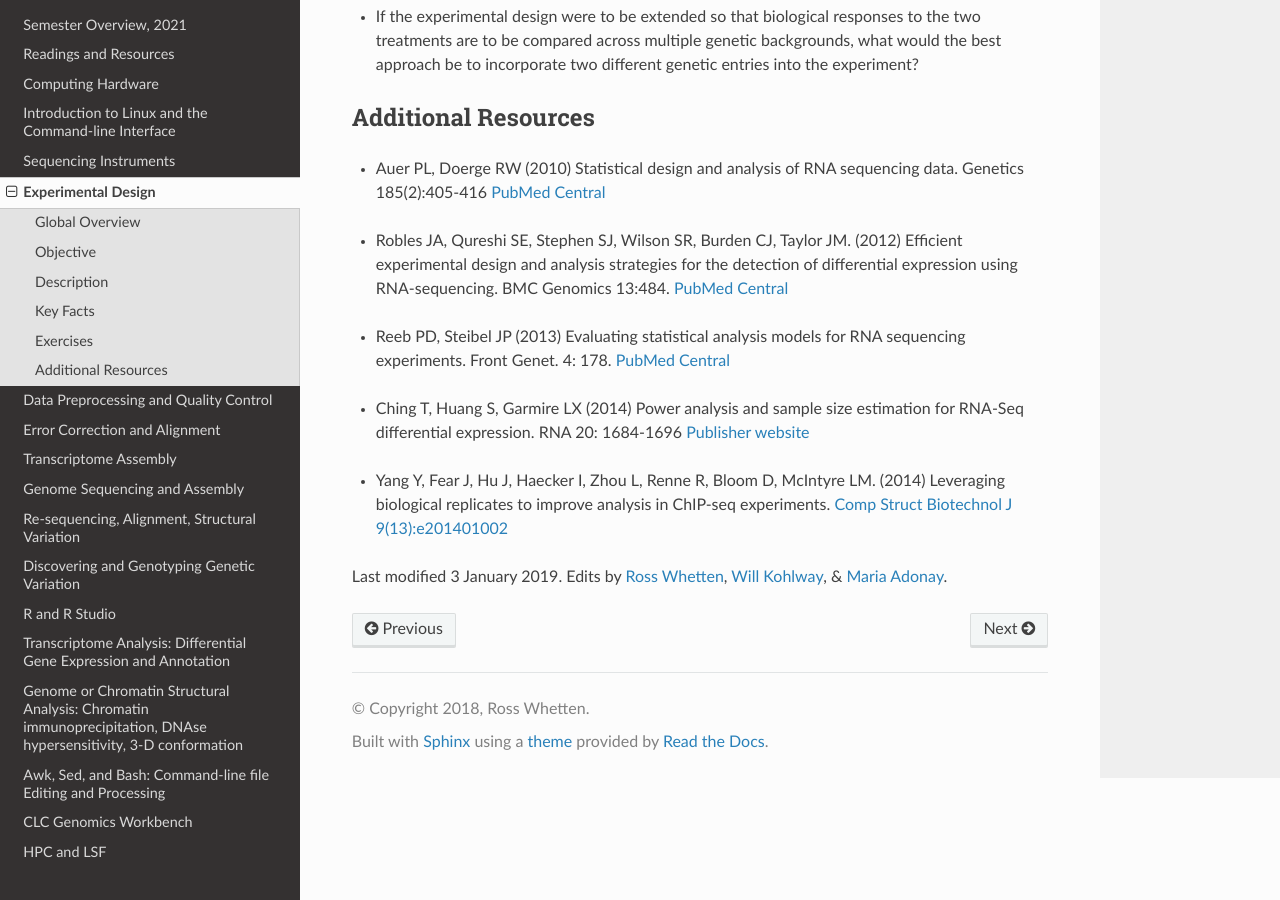
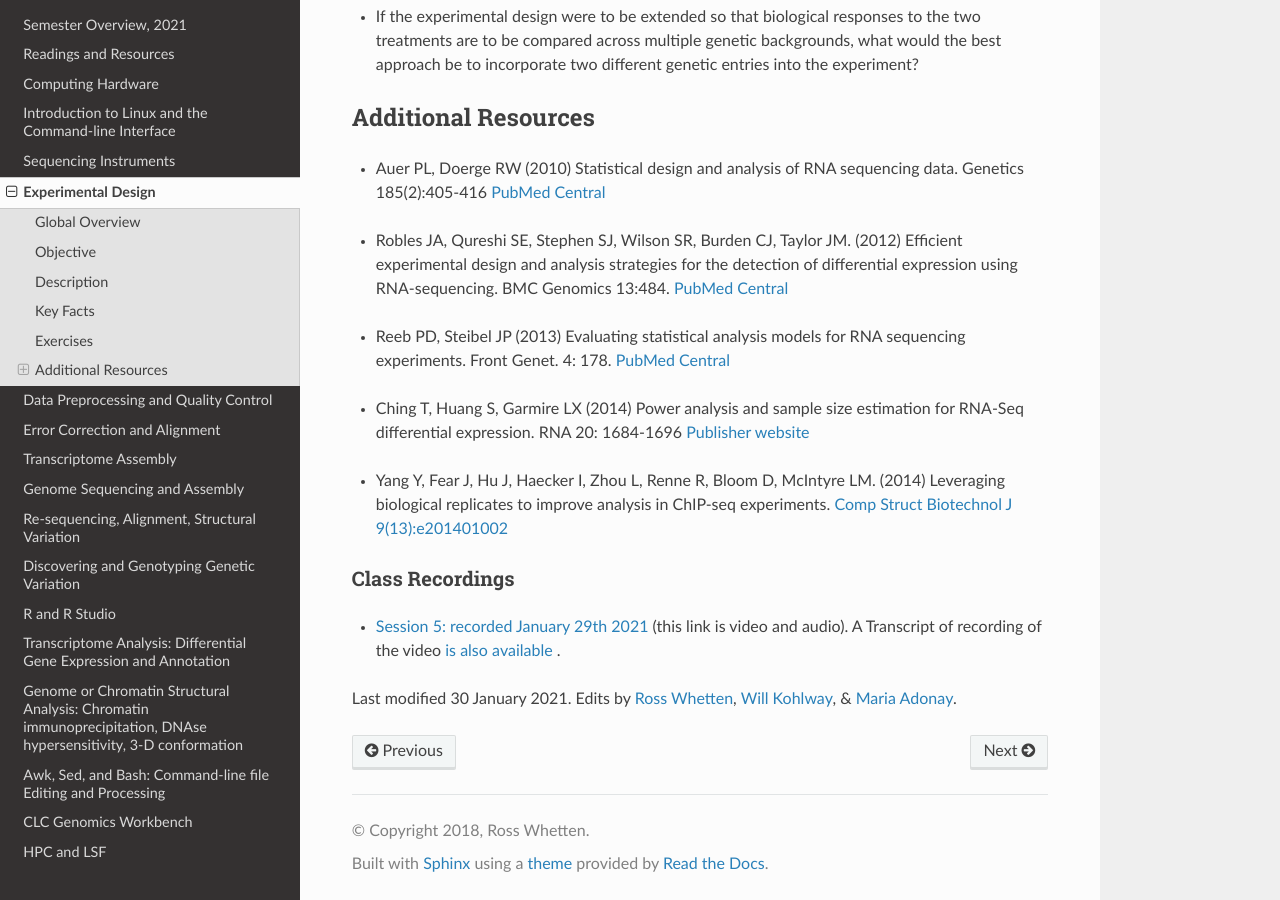
Before and after one commit to rwhetten/DeepSeqAnalysis, a Sphinx documentation site: the page built from docs/source/experimental-design.rst, in a window 1280 px wide and 900 px high, scrolled down 3084 px. Built offline with Sphinx 7.4.7 and the Read the Docs theme 2.0.0, drawn with Linux system fonts in a browser that asks for light colours.

Commit message:
Update experimental-design.rst

```diff
--- a/docs/source/experimental-design.rst
+++ b/docs/source/experimental-design.rst
@@ -67,5 +67,13 @@
 
 
 
-Last modified 3 January 2019.
+Class Recordings
+----------------
+
++   `Session 5: recorded January 29th 2021 <https://drive.google.com/file/d/1WKjWRWgVc2O7RdmJ9WyU9ucDSjk8Mpdv/view?usp=sharing>`_ (this link is video and audio). A Transcript of recording of the video `is also available <https://drive.google.com/file/d/1xuxTcwfluE7OlMjoosUWXOCYS3_5sq3a/view?usp=sharing>`_ .
+
+
+
+
+Last modified 30 January 2021.
 Edits by `Ross Whetten <https://github.com/rwhetten>`_, `Will Kohlway <https://github.com/wkohlway>`_, & `Maria Adonay <https://github.com/amalgamaria>`_.
```
